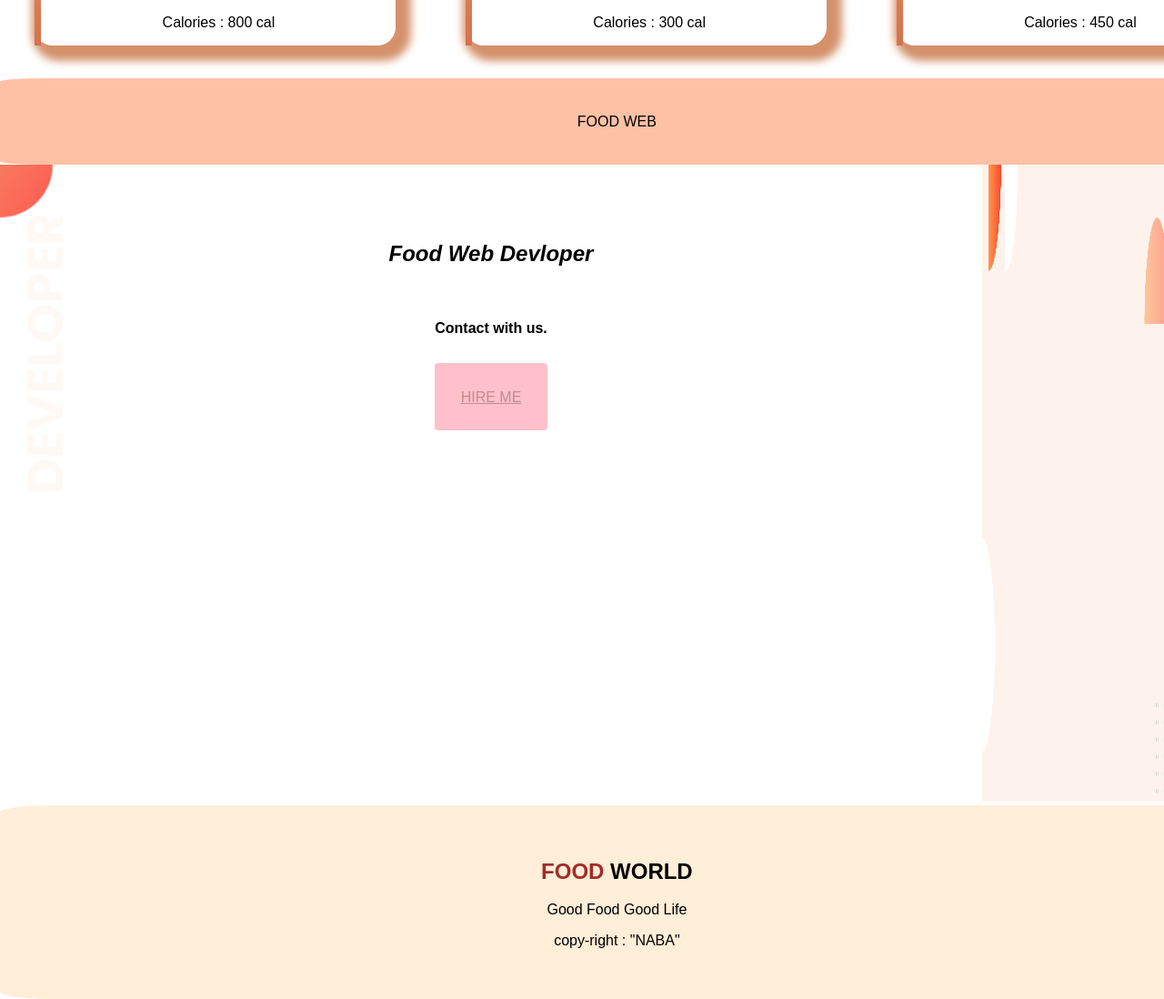
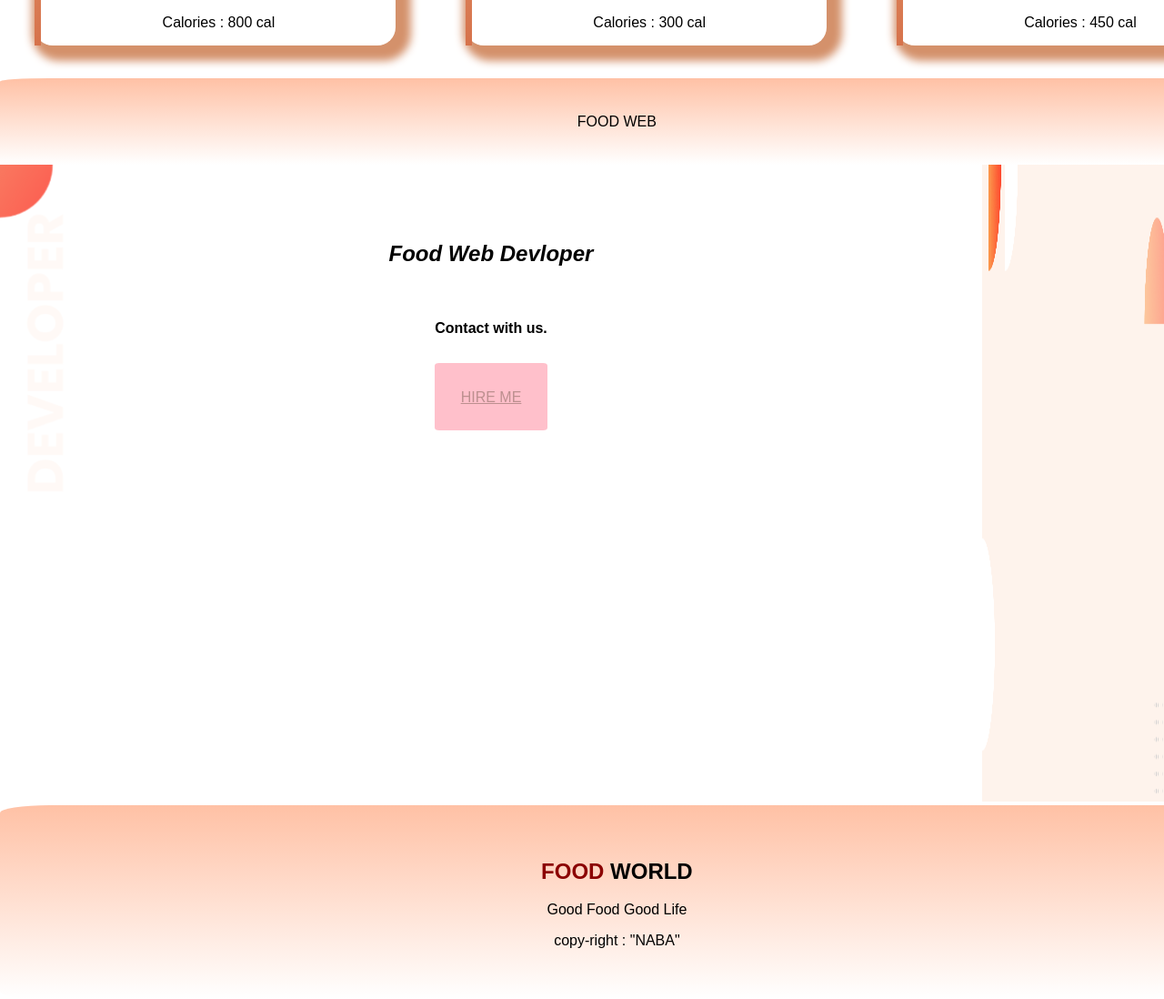
Before and after one commit to zannatnaba/Food-Network, a plain HTML site: page index.html in a window 1280 px wide. Shown: the part 1642-2740 px from the top of the page at 91% size. Drawn offline with Linux system fonts and the light colour scheme.

Commit message:
food-network

```diff
--- a/index.html
+++ b/index.html
@@ -11,7 +11,7 @@
 
 <body>
     <section>
-        <div class="is">
+        <div class="fw">
             <h1>FOOD WORLD</h1>
         </div>
     </section>
@@ -26,11 +26,8 @@
         <div>
             <img src="images/food/Project Cover1.jpg" width="450px" height="400px" alt="">
         </div>
-
     </section>
-
     <section class="sec-2">
-
         <div class="half">
             <img src="images/female/6667872_preview-removebg-preview.png" width="450px" height="400px" alt="">
         </div>
@@ -47,9 +44,8 @@
             <h1> Recipies</h1>
             <h5>There are lotes of recipies</h5>
         </div>
-
     </section>
-    <section class="mm">
+    <section class="section-3">
         <div id="zz" class="nn">
             <img src="images/food/Project Cover1.jpg" width="350px" height="350px" alt=""> <br>
             <h1>BEEF STACK</h1>
@@ -66,15 +62,9 @@
             <p>Calories : 450 cal</p>
         </div>
     </section><br><br>
-
-
     <section>
         <div class="fw">FOOD WEB</div>
     </section>
-
-
-
-
     <section class="sec-3">
         <div class="food">
             <h1><i> Food Web Devloper</i></h1> <br>
@@ -86,7 +76,7 @@
             <img src="images/shapes/7.png" width="200px" height="700px" alt="">
         </div>
     </section>
-    <section class="copy-right">
+    <section class="fw">
         <footer>
             <h1> <span class="red-color"> FOOD</span> WORLD</span> </h1>
             <p> Good Food Good Life </p>
--- a/style.css
+++ b/style.css
@@ -1,17 +1,14 @@
 body{
     font-family: 'Poppins', sans-serif;
  margin: 0;
-
 }
 .sec-1{
     display: flex;
     margin-bottom: 100px;
-
 }
 .red-color{
-    color: brown;
+    color: darkred;
 }
-
 .link{
     background-color: pink;
 padding:11px 40px;
@@ -23,21 +20,19 @@ background-position-y: center;
 .half-width{
     width: 50%;
     margin: 5%;
-
 }
-.is{
+.fw{
     background-color: darkseagreen;
     width:100%;
     padding: 3%;
-    background-image: linear-gradient(pink, white);
+    background-image: linear-gradient(rgb(255, 193, 165), white);
     background-repeat: no-repeat;
-
     border-radius: 4%;
     text-align: center;
     text-size-adjust: 20px;
 }
 .sec-2{
-    display: flex;
+ display: flex;
 background-image: url(images/shapes/7.png);
 background-repeat: no-repeat;
 }
@@ -48,18 +43,15 @@ background-repeat: no-repeat;
     display: flex;
 }
 .alain{
-
     width:100%;
     padding: 3%;
     background-image: linear-gradient(rgb(243, 203, 209));
     background-repeat: no-repeat;
-
     border-radius: 4%;
     text-align: center;
     text-size-adjust: 11px;
-
 }
-.mm{
+.section-3{
     display: flex;
 }
 .nn{
@@ -71,24 +63,11 @@ background-repeat: no-repeat;
     border-radius: 20px;
     box-shadow: 7px 7px 10px 10px rgb(212, 145, 107);
     text-align: center;
-
 }
 #zz{
     border-left: 7px solid;
     border-image: linear-gradient(rgba(241, 189, 130, 0.822), rgb(214, 114, 75));
     border-image-slice: 1;
-}
-.fw{
-
-    background-color: rgb(255, 193, 165);
-    width:100%;
-    padding: 3%;
-    background-image: linear-gradient (rgb(255, 190, 221),);
-    background-repeat: no-repeat;
-
-    border-radius: 4%;
-    text-align: center;
-
 }
 .sec-3{
     display: flex;
@@ -97,19 +76,6 @@ background-repeat: no-repeat;
     text-align: center;
     width: 100%;
     padding: 5%;
-    text-size-adjust: 15px;
     background-image: url(images/top-banner.png);
     background-repeat: no-repeat;
 }
-.copy-right{
-    background-color: rgb(255, 238, 216);
-    width:100%;
-    padding: 3%;
-    background-image: linear-gradient(black);
-    background-repeat: no-repeat;
-
-    border-radius: 4%;
-    text-align: center;
-    text-size-adjust: 70px;
-
-}
```
